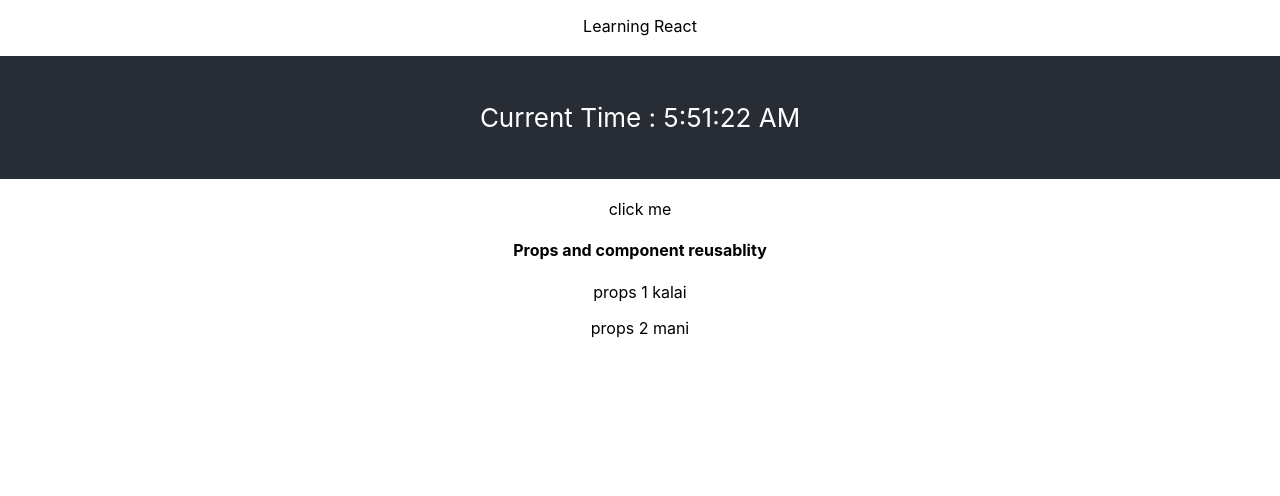
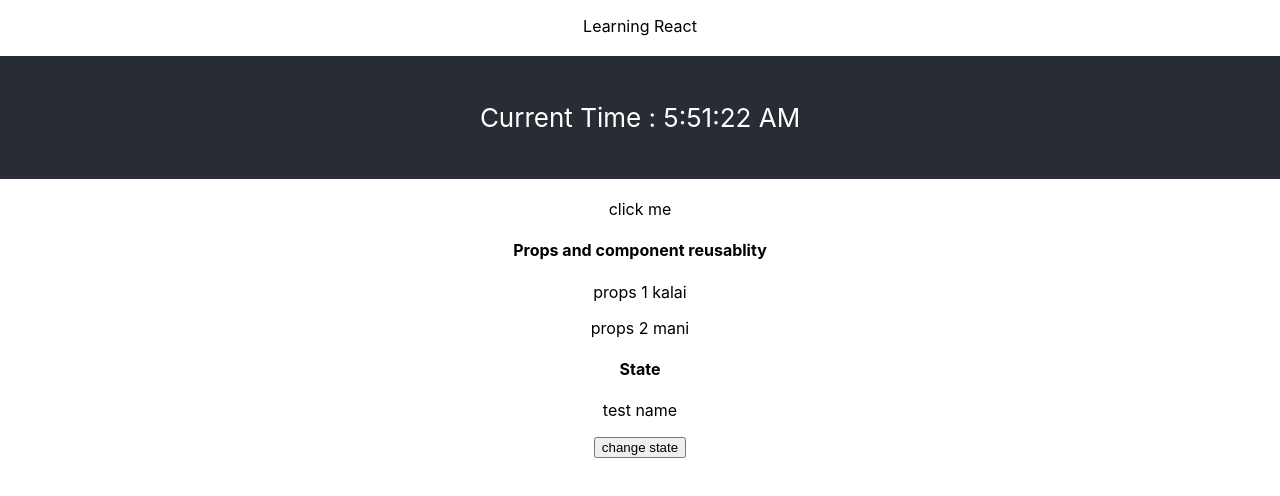
Before and after one commit to KalaimaniRaja/React-Training, a React (Create React App) app: page / in a window 1280 px wide. Shown: the top 496 px of the page. Built offline with nearby package versions, Linux system fonts and the light colour scheme; no server answers.

Commit message:
State example

```diff
--- a/src/App.js
+++ b/src/App.js
@@ -2,6 +2,7 @@ import About from './about.js';
 import './App.css';
 import JsVariable from './jsVariables';
 import CommonDetail from './commonDetail';
+import State from './state';
 
 function getTime() {
   return (new Date()).toLocaleTimeString()
@@ -25,6 +26,9 @@ function App() {
       <CommonDetail number="1" name="kalai" />
 
       <CommonDetail number="2" name="mani" />
+
+      <h4>State</h4>
+      <State />
     </div>
   );
 }
--- a/src/state.js
+++ b/src/state.js
@@ -3,10 +3,29 @@ import React from "react";
 class State extends React.Component {
   constructor(props) {
     super(props);
+
+    this.state = {
+      val : "test name"
+    }
+  }
+
+  changeState = () => {
+    this.setState({
+      val : "john"
+    });
+
+    console.log(this.state.val)
   }
 
   render() {
-    return <div></div>;
+    return <div>
+<p>
+        {this.state.val}
+</p>
+      <button onClick={this.changeState}>
+        change state
+      </button>
+    </div>;
   }
 }
 
```
